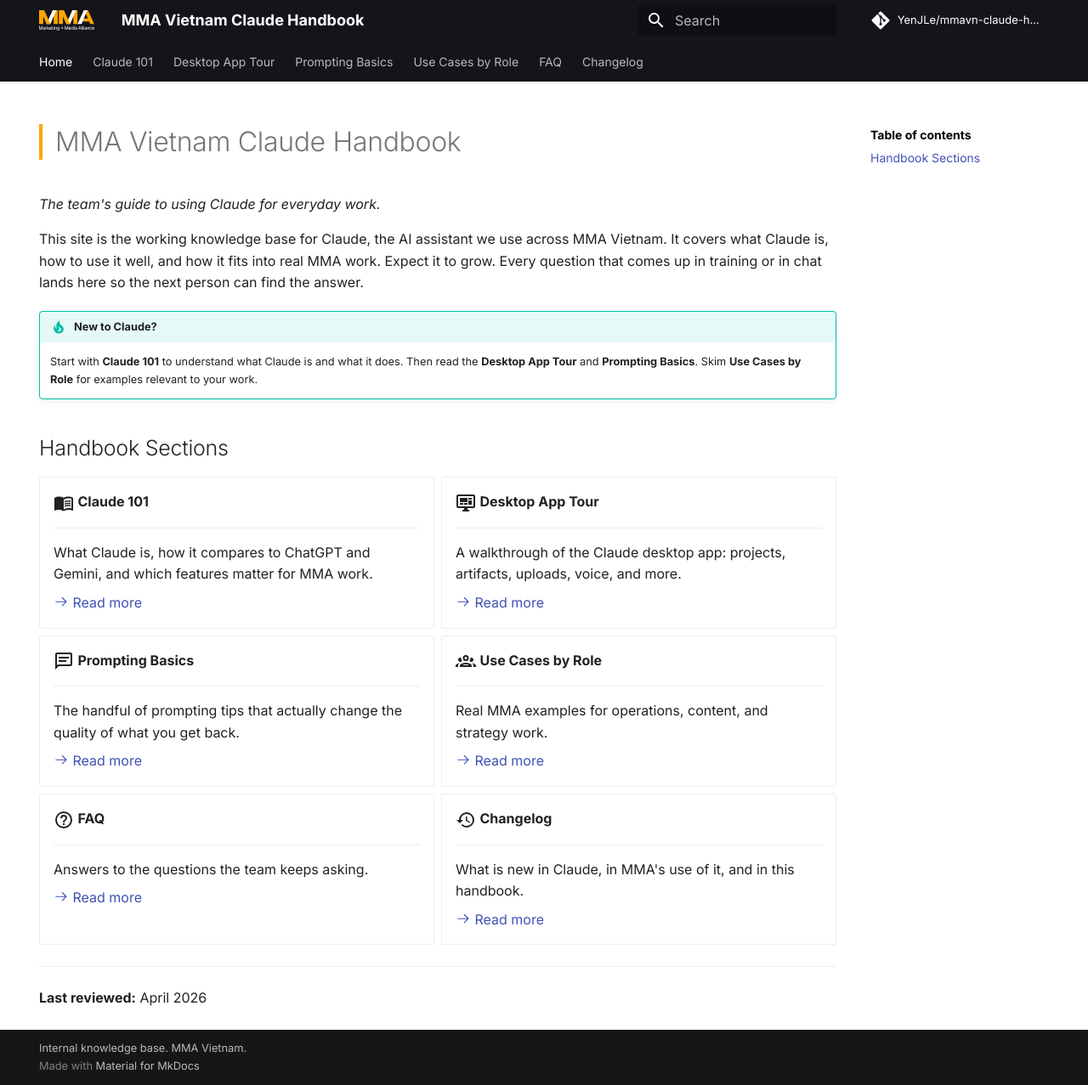
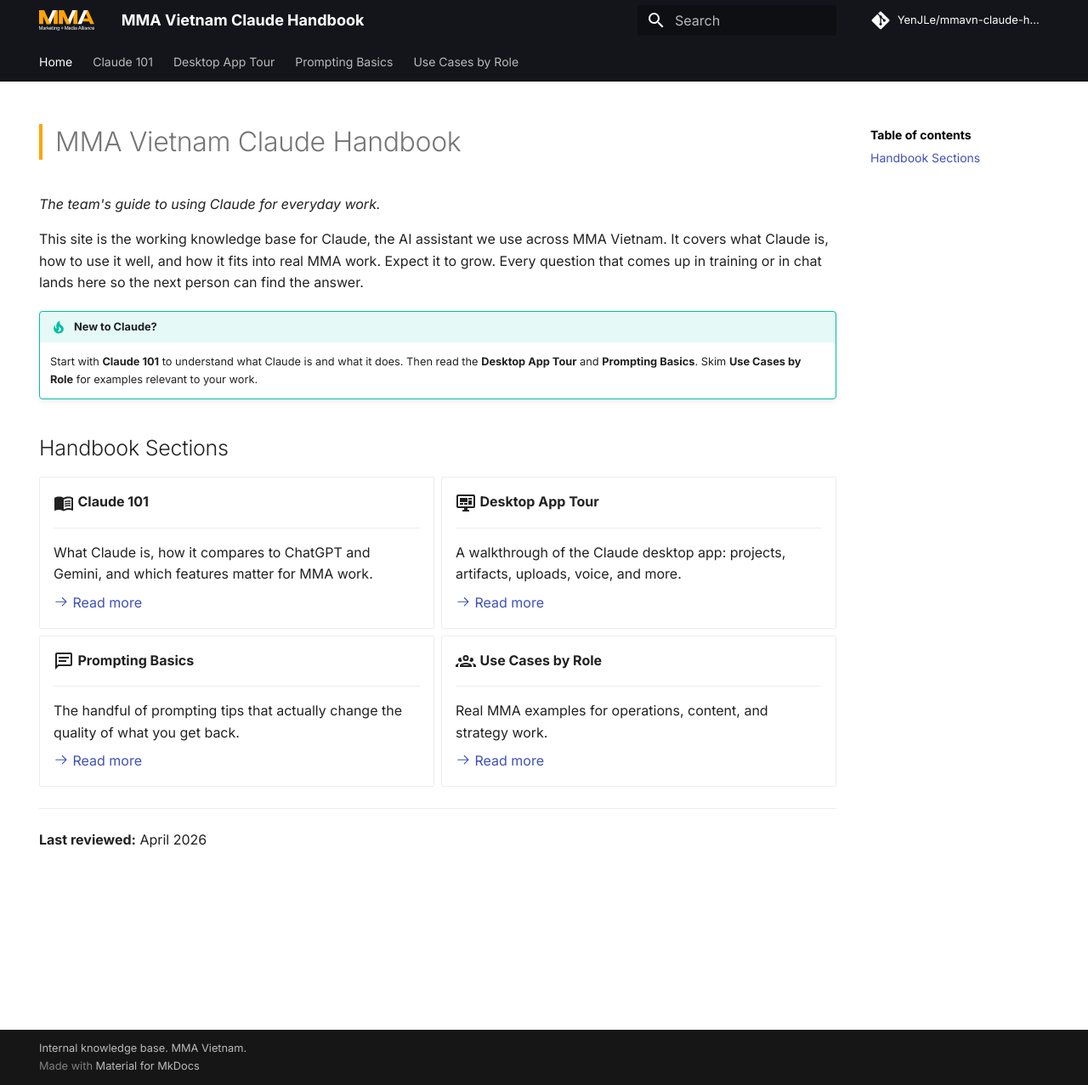
Before and after one commit to YenJLe/mmavn-claude-handbook, an MkDocs documentation site: the page built from docs/index.md, in a window 1280 px wide and 1277 px high. Shown: the whole window at 85% size. Built offline with MkDocs 1.6.1 and Material for MkDocs 9.7.7, drawn with Linux system fonts in a browser that asks for light colours; comment, search, counter and statistics services are not loaded.

Commit message:
Remove FAQ and Changelog pages
- Delete docs/faq.md and docs/changelog.md
- Remove both from nav and from the home page section cards
- Drop the FAQ reference in the Claude 101 responsibilities section
- Update README file layout

```diff
--- a/docs/index.md
+++ b/docs/index.md
@@ -48,22 +48,6 @@
 
     [:octicons-arrow-right-24: Read more](use-cases.md)
 
--   :material-help-circle-outline:{ .lg .middle } **FAQ**
-
-    ---
-
-    Answers to the questions the team keeps asking.
-
-    [:octicons-arrow-right-24: Read more](faq.md)
-
--   :material-history:{ .lg .middle } **Changelog**
-
-    ---
-
-    What is new in Claude, in MMA's use of it, and in this handbook.
-
-    [:octicons-arrow-right-24: Read more](changelog.md)
-
 </div>
 
 ---
--- a/mkdocs.yml
+++ b/mkdocs.yml
@@ -55,5 +55,3 @@
   - Desktop App Tour: desktop-tour.md
   - Prompting Basics: prompting.md
   - Use Cases by Role: use-cases.md
-  - FAQ: faq.md
-  - Changelog: changelog.md
```
Also changed, not shown: README.md (+0 -2 lines), docs/changelog.md (deleted, +0 -12 lines), docs/claude-101.md (+1 -1 lines), docs/faq.md (deleted, +0 -37 lines).
